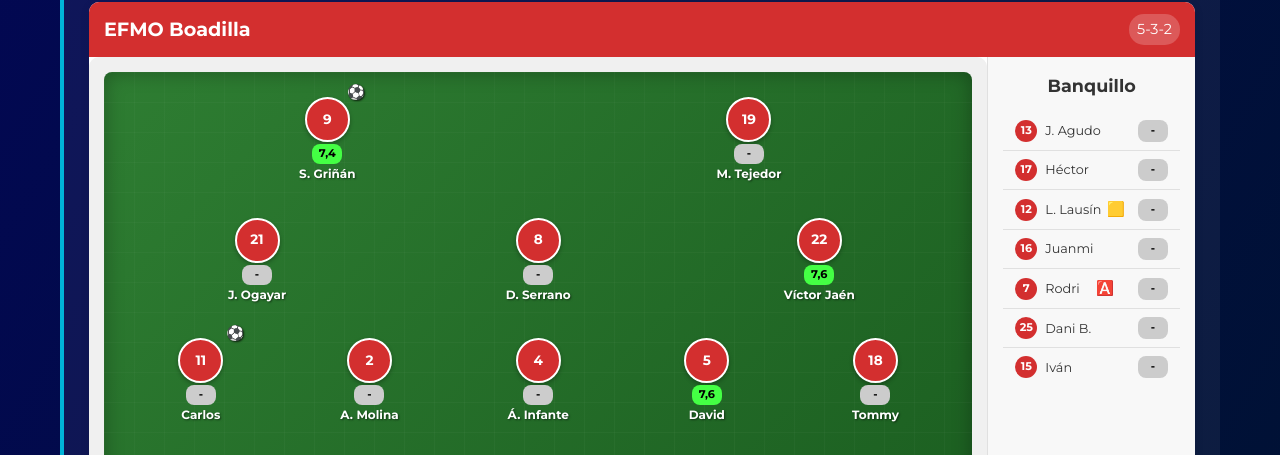
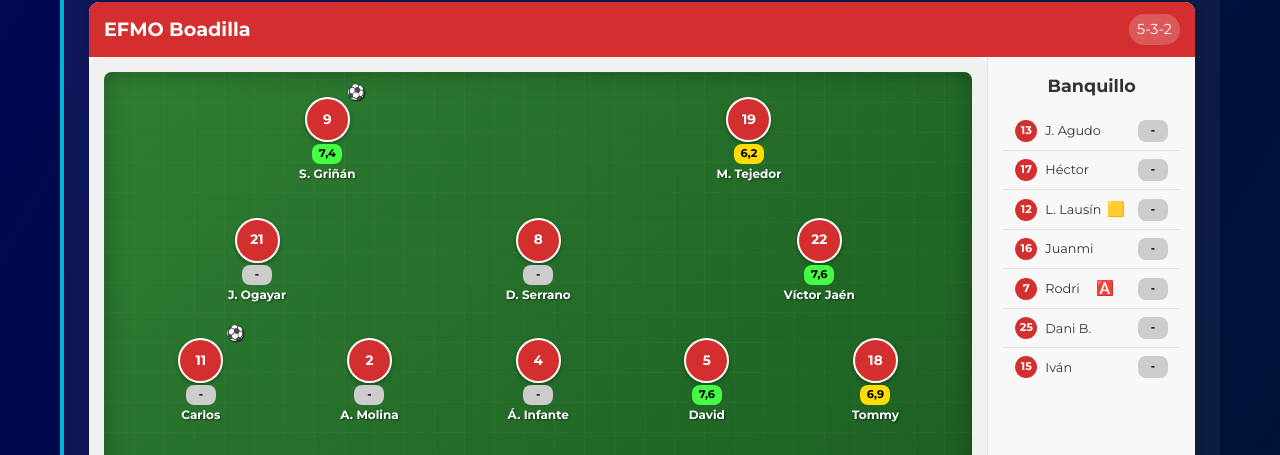
Before and after one commit to Gabrivaa33/EFMOBoadilla26-27, a plain HTML site: page InformeJ8.html in a window 1280 px wide. Shown: the part 1206-1661 px from the top of the page. Drawn offline with Linux system fonts and the light colour scheme.

Commit message:
Update InformeJ8.html

```diff
--- a/InformeJ8.html
+++ b/InformeJ8.html
@@ -812,7 +812,7 @@
                 {
                         "number": "18",
                         "name": "Tommy",
-                        "rating": "-",
+                        "rating": "6,9",
                         "goals": 0,
                         "assists": 0,
                         "cards": null
@@ -856,7 +856,7 @@
                 {
                         "number": "19",
                         "name": "M. Tejedor",
-                        "rating": "-",
+                        "rating": "6,2",
                         "goals": 0,
                         "assists": 0,
                         "cards": null
```
